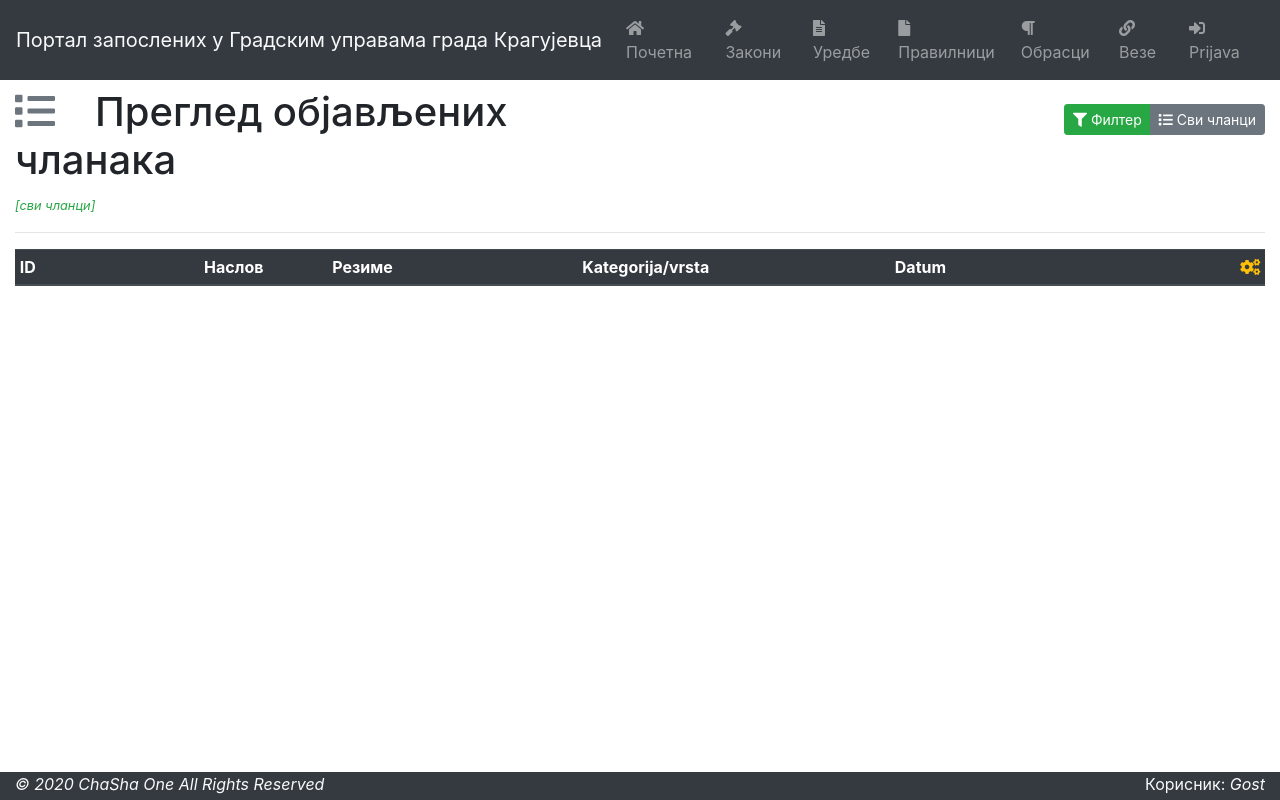
After one commit to chana-chh/portal, a PHP site: template app/views/clanci/lista.twig in a window 1280 px wide. The commit adds this page. Run offline with PHP 8.4, Linux system fonts and the light colour scheme; the template is opened without the code that fills it, so the values that code supplies are empty; some libraries are stand-ins or nearby versions.

Commit message:
Stasa 01

```diff
--- a/app/Models/Clanak.php
+++ b/app/Models/Clanak.php
@@ -17,4 +17,10 @@ class Clanak extends Model
     {
         return $this->belongsTo('App\Models\Korisnik', 'korisnik_id');
     }
+
+    public function clanci_kategorija($id_kategorije)
+    {
+        $sql = "SELECT * FROM {$this->table()} WHERE kategorija_id = '{$id_kategorije}'";
+        return $this->fetch($sql);
+    }
 }
--- a/app/Models/Kategorija.php
+++ b/app/Models/Kategorija.php
@@ -12,4 +12,10 @@ class Kategorija extends Model
     {
         return $this->hasMany('App\Models\Clanak', 'korisnik_id');
     }
+
+    public function broj_kategorije()
+    {
+        $sql = "SELECT COUNT(*) AS broj_kategorije FROM clanci WHERE kategorija_id = {$this->id}";
+        return (int) $this->fetch($sql)[0]->broj_kategorije;
+    }
 }
--- a/app/cfg.php
+++ b/app/cfg.php
@@ -11,8 +11,8 @@ $config = [
             'db' => [
                 'dsn' => 'mysql:host=127.0.0.1;dbname=portal;charset=utf8mb4',
                 'dbname' => 'portal',
-                'username' => 'root',
-                'password' => '',
+                'username' => 'portal',
+                'password' => 'portal2020',
                 'options' => [
                     \PDO::ATTR_PERSISTENT => true,
                     \PDO::ATTR_EMULATE_PREPARES => false,
@@ -29,7 +29,7 @@ $config = [
             'mail' => [
                 'host' => 'mail.kg.org.rs',
                 'username' => 'portal@kg.org.rs',
-                'password' => 'portal2020',
+                'password' => 'Portal2020',
                 'port' => 465, // 465 = ssl, 587 = tls
                 'from' => 'portal@kg.org.rs',
                 'from_name' => 'GU KG portal',
--- a/app/routes.php
+++ b/app/routes.php
@@ -6,6 +6,10 @@ use App\Middlewares\UserLevelMiddleware;
 
 $app->group('', function () {
     $this->get('/', '\App\Controllers\HomeController:getHome')->setName('pocetna');
+    //Clanci
+    $this->get('/clanci/pregled/{id}', '\App\Controllers\ClanakController:getPregled')->setName('clanci.pregled');
+    $this->get('/clanci/lista/{id}', '\App\Controllers\ClanakController:getLista')->setName('clanci.lista');
+    //Prijava
     $this->get('/prijava', '\App\Controllers\AuthController:getPrijava')->setName('prijava');
     $this->post('/prijava', '\App\Controllers\AuthController:postPrijava');
 })->add(new GuestMiddleware($container));
--- /dev/null
+++ b/app/views/clanci/lista.twig
@@ -0,0 +1,89 @@
+{% extends "templates/app.twig" %}
+{% block naslov %}
+<div class="row mt-md-2">
+  <div class="col">
+    <h1>
+      <i class="fas fa-list text-secondary"></i>&emsp;Преглед објављених чланака
+    </h1>
+    {% if data %}
+    <small><em class="text-warning">[филтрирано]</em></small>
+    {% else %}
+    <small><em class="text-success">[сви чланци]</em></small>
+    {% endif %}
+  </div>
+  <div class="col justify-content-end text-right">
+    <div class="btn-group btn-group mt-3">
+      <button type="button" class="btn btn-success btn-sm prikazi" id="prikazi" title="Prikaži formu za filtriranje">
+        <i class="fas fa-filter"></i> Филтер</button>
+      <a href="#" class="btn btn-secondary btn-sm pretraga_div"><i
+          class="fas fa-list"></i> Сви чланци</a>
+    </div>
+  </div>
+</div>
+<hr />
+<div class="card border-dark mb-3 pretraga_div" style="display: none;">
+  <div class="card-header">Филтрирање чланака</div>
+  <div class="card-body text-dark mobilni">
+    <form action="#" method="POST">
+      {{ csrf|raw }}
+      <div class="form-row">
+        <div class="form-group col-md-2">
+          <label for="naziv">Наслов</label>
+          <input type="text" name="naziv" id="naziv" class="form-control" value=" " autocomplete="off">
+        </div>
+        <div class="col-md-6 text-right mt-4">
+          <div class="btn-group">
+            <button type="submit" class="btn btn-success btn-sm">
+              <i class="fas fa-filter"></i> Филтрирај
+            </button>
+            <a href="#" class="btn btn-secondary btn-sm"><i class="fas fa-list"></i> Сви чланци</a>
+          </div>
+        </div>
+      </div>
+    </form>
+  </div>
+</div>
+<div class="table-responsive">
+  <table class="table table-hover table-sm">
+    <thead class="thead-dark">
+      <tr>
+        <th class="w-10">ID</th>
+        <th class="w-15 text-center">Наслов</th>
+        <th class="w-20">Резиме</th>
+        <th class="w-25">Kategorija/vrsta</th>
+        <th class="w-20">Datum</th>
+        <th class="w-10 text-right"><i class="fas fa-cogs text-warning"></i></th>
+      </tr>
+    </thead>
+    <tbody>
+      {% for clanak in clanci %}
+      <tr>
+        <th class="text-danger">{{ clanak.id }}</th>
+        <td>{{ clanak.naslov }}</td>
+        <td>
+         <em>{{ clanak.rezime|nl2br }}</em>
+        </td>
+        <td class="text-success text-center"><strong>{{ clanak.kategorija.naziv}}/{{ clanak.kategorija.vrsta}}</strong></td>
+        <td>{{ clanak.publish_at|date('d.m.Y') }}</td>
+        <td class="text-right">
+          <div class="btn-group btn-group-sm">
+            <a class="btn btn-success btn-sm" href="{{ path_for('clanci.pregled', { id: clanak.id }) }}"
+              title="Detaljni pregled odabranog menija"><i class="fas fa-eye"></i></a>
+          </div>
+        </td>
+      </tr>
+      {% endfor %}
+    </tbody>
+  </table>
+</div>
+{% endblock naslov %}
+{% block skripta %}
+<script>
+  $(document).ready(function () {
+
+    $('.prikazi').click(function () {
+      $('.pretraga_div').toggle();
+    });
+  });
+</script>
+{% endblock skripta %}
--- a/app/views/templates/inc/footer.twig
+++ b/app/views/templates/inc/footer.twig
@@ -3,6 +3,6 @@
     <em>&copy; {{ 'now'|date('Y') }} ChaSha One All Rights Reserved</em>
   </p>
   <p class="float-right mb-1">
-    Korisnik: <em>{{ auth.logged ? auth.user.imePrezime : "Gost" }}</em>
+    Корисник: <em>{{ auth.logged ? auth.user.imePrezime : "Gost" }}</em>
   </p>
 </div>
--- a/app/views/templates/inc/navigation.twig
+++ b/app/views/templates/inc/navigation.twig
@@ -1,6 +1,6 @@
 <nav class="navbar navbar-dark bg-dark text-light navbar-expand-lg sticky-top">
-  <a href="{{ path_for('pocetna') }}" class="navbar-brand text-success">
-    Portal zaposlenih u Gradskim upravama grada Kragujevca
+  <a href="{{ path_for('pocetna') }}" class="navbar-brand text-light">
+    Портал запослених у Градским управама града Крагујевца
   </a>
   <button class="navbar-toggler" type="button" data-toggle="collapse" data-target="#navbarSupportedContent"
     aria-controls="navbarSupportedContent" aria-expanded="false" aria-label="Toggle navigation">
```
Also changed, not shown: app/Controllers/AuthController.php (+7 -7 lines), app/Controllers/ClanakController.php (+16 -0 lines), app/views/auth/prijava.twig (+5 -5 lines), app/views/auth/promena.twig (+12 -12 lines), app/views/clanci/pregled.twig (added, +27 -0 lines), app/views/home.twig (+15 -8 lines), zapisnik.md (+4 -1 lines), 2 other files.
